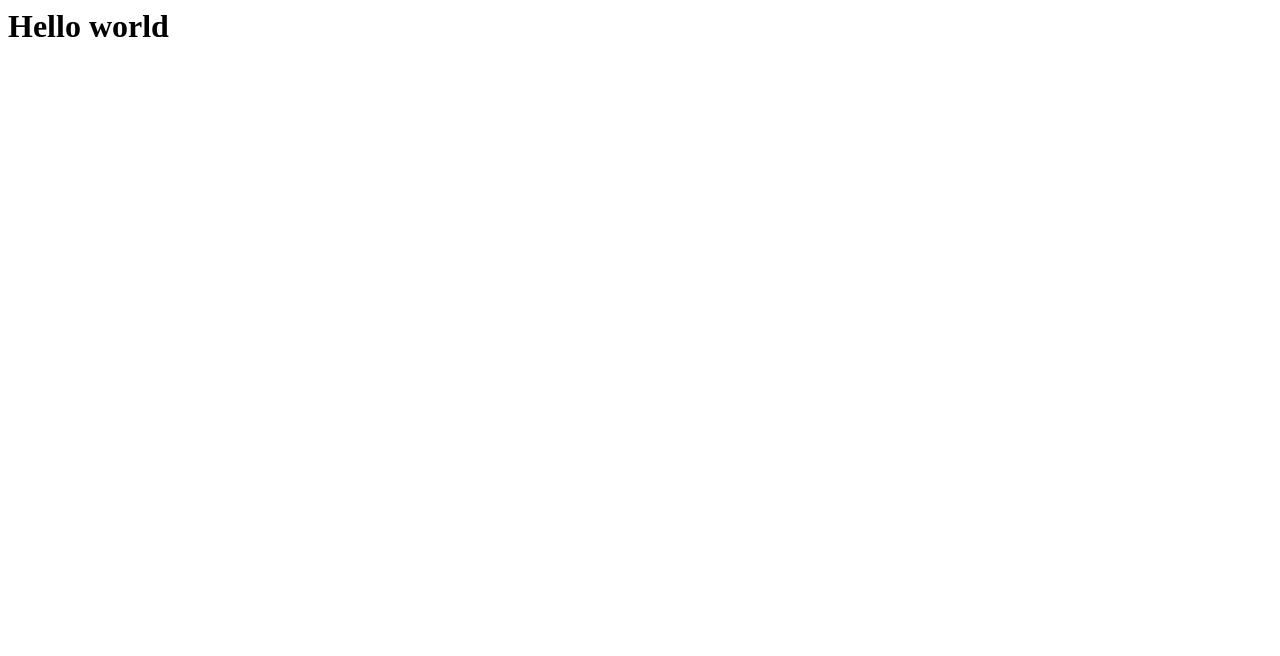
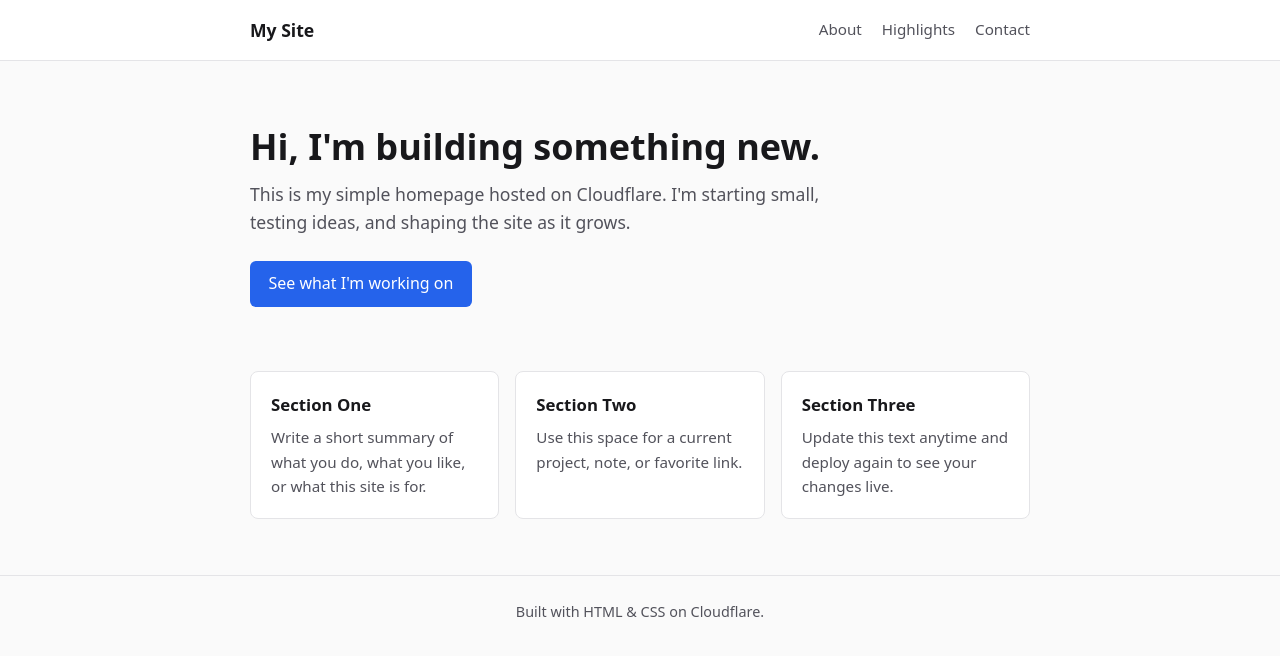
Before and after one commit to CallMeeKira/Cloudflare, a plain HTML site: page index.html in a window 1280 px wide. Drawn offline with Linux system fonts and the light colour scheme.

Commit message:
Create a simple homepage layout with styles
Added a complete HTML structure for a simple homepage with styling.

```diff
--- a/index.html
+++ b/index.html
@@ -1 +1,177 @@
-<h1>Hello world</h1>
+<!DOCTYPE html>
+<html lang="en">
+<head>
+  <meta charset="UTF-8" />
+  <meta name="viewport" content="width=device-width, initial-scale=1.0" />
+  <title>My Homepage</title>
+  <style>
+    :root {
+      --bg: #fafafa;
+      --surface: #ffffff;
+      --text: #18181b;
+      --muted: #52525b;
+      --border: #e4e4e7;
+      --accent: #2563eb;
+    }
+
+    * {
+      box-sizing: border-box;
+      margin: 0;
+      padding: 0;
+    }
+
+    body {
+      font-family: system-ui, -apple-system, BlinkMacSystemFont, "Segoe UI", Roboto, sans-serif;
+      background-color: var(--bg);
+      color: var(--text);
+      line-height: 1.6;
+    }
+
+    .container {
+      max-width: 820px;
+      margin: 0 auto;
+      padding: 0 1.25rem;
+    }
+
+    header {
+      border-bottom: 1px solid var(--border);
+      background: var(--surface);
+      padding: 1rem 0;
+    }
+
+    nav {
+      display: flex;
+      justify-content: space-between;
+      align-items: center;
+    }
+
+    .brand {
+      font-weight: 700;
+      font-size: 1.1rem;
+      text-decoration: none;
+      color: var(--text);
+    }
+
+    .nav-links {
+      display: flex;
+      gap: 1.25rem;
+      list-style: none;
+    }
+
+    .nav-links a {
+      text-decoration: none;
+      color: var(--muted);
+      font-size: 0.95rem;
+    }
+
+    .nav-links a:hover {
+      color: var(--accent);
+    }
+
+    .hero {
+      padding: 4rem 0 2.5rem;
+    }
+
+    .hero h1 {
+      font-size: 2.25rem;
+      line-height: 1.2;
+      margin-bottom: 0.75rem;
+    }
+
+    .hero p {
+      color: var(--muted);
+      font-size: 1.1rem;
+      max-width: 60ch;
+      margin-bottom: 1.5rem;
+    }
+
+    .btn {
+      display: inline-block;
+      background: var(--accent);
+      color: #ffffff;
+      text-decoration: none;
+      padding: 0.65rem 1.15rem;
+      border-radius: 6px;
+      font-weight: 500;
+    }
+
+    .grid {
+      display: grid;
+      grid-template-columns: repeat(auto-fit, minmax(220px, 1fr));
+      gap: 1rem;
+      padding: 1.5rem 0 3.5rem;
+    }
+
+    .card {
+      background: var(--surface);
+      border: 1px solid var(--border);
+      border-radius: 8px;
+      padding: 1.25rem;
+    }
+
+    .card h2 {
+      font-size: 1.05rem;
+      margin-bottom: 0.4rem;
+    }
+
+    .card p {
+      color: var(--muted);
+      font-size: 0.95rem;
+    }
+
+    footer {
+      border-top: 1px solid var(--border);
+      padding: 1.5rem 0;
+      color: var(--muted);
+      font-size: 0.9rem;
+      text-align: center;
+    }
+  </style>
+</head>
+<body>
+  <header>
+    <div class="container">
+      <nav>
+        <a class="brand" href="/">My Site</a>
+        <ul class="nav-links">
+          <li><a href="#about">About</a></li>
+          <li><a href="#highlights">Highlights</a></li>
+          <li><a href="#contact">Contact</a></li>
+        </ul>
+      </nav>
+    </div>
+  </header>
+
+  <main class="container">
+    <section class="hero" id="about">
+      <h1>Hi, I'm building something new.</h1>
+      <p>
+        This is my simple homepage hosted on Cloudflare. I'm starting small,
+        testing ideas, and shaping the site as it grows.
+      </p>
+      <a class="btn" href="#highlights">See what I'm working on</a>
+    </section>
+
+    <section class="grid" id="highlights">
+      <article class="card">
+        <h2>Section One</h2>
+        <p>Write a short summary of what you do, what you like, or what this site is for.</p>
+      </article>
+      <article class="card">
+        <h2>Section Two</h2>
+        <p>Use this space for a current project, note, or favorite link.</p>
+      </article>
+      <article class="card">
+        <h2>Section Three</h2>
+        <p>Update this text anytime and deploy again to see your changes live.</p>
+      </article>
+    </section>
+  </main>
+
+  <footer id="contact">
+    <div class="container">
+      <p>Built with HTML &amp; CSS on Cloudflare.</p>
+    </div>
+  </footer>
+</body>
+</html>
```
